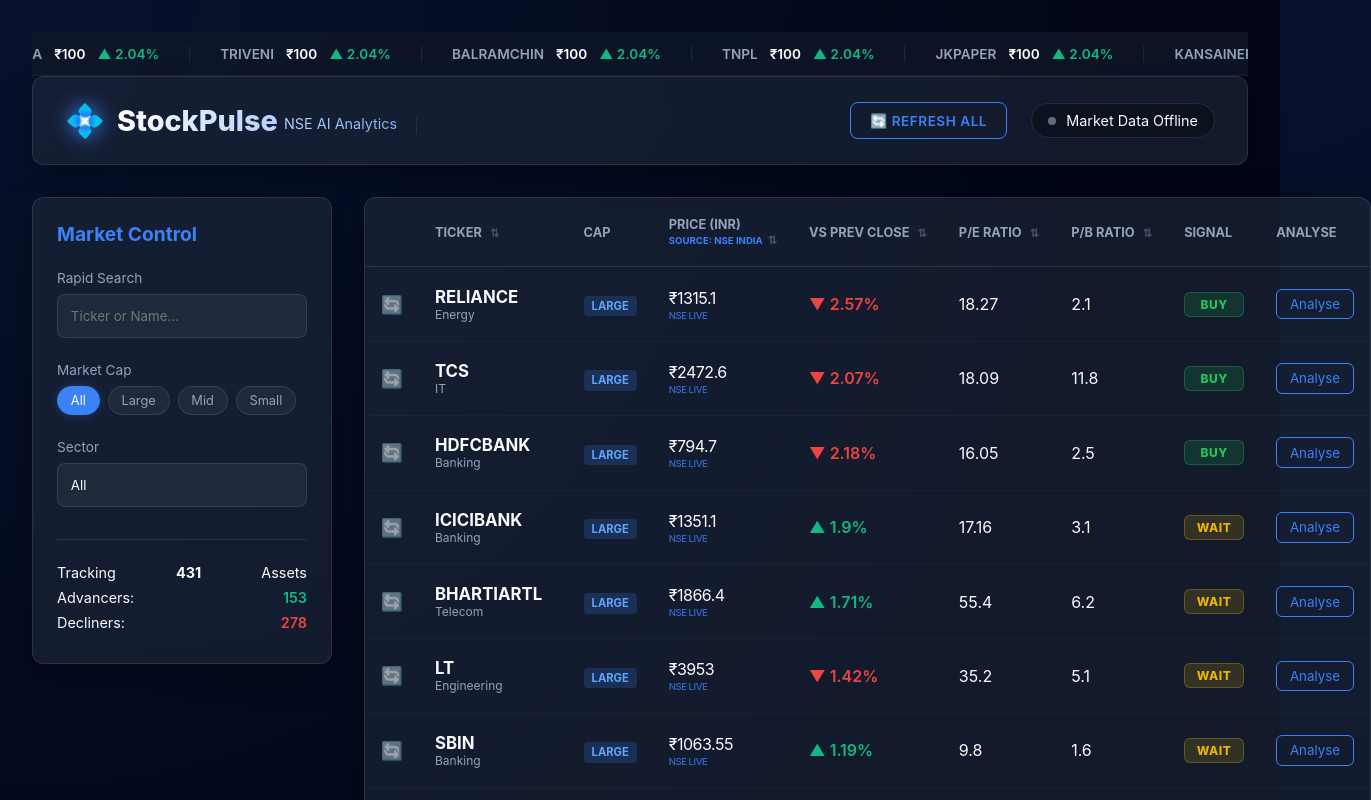
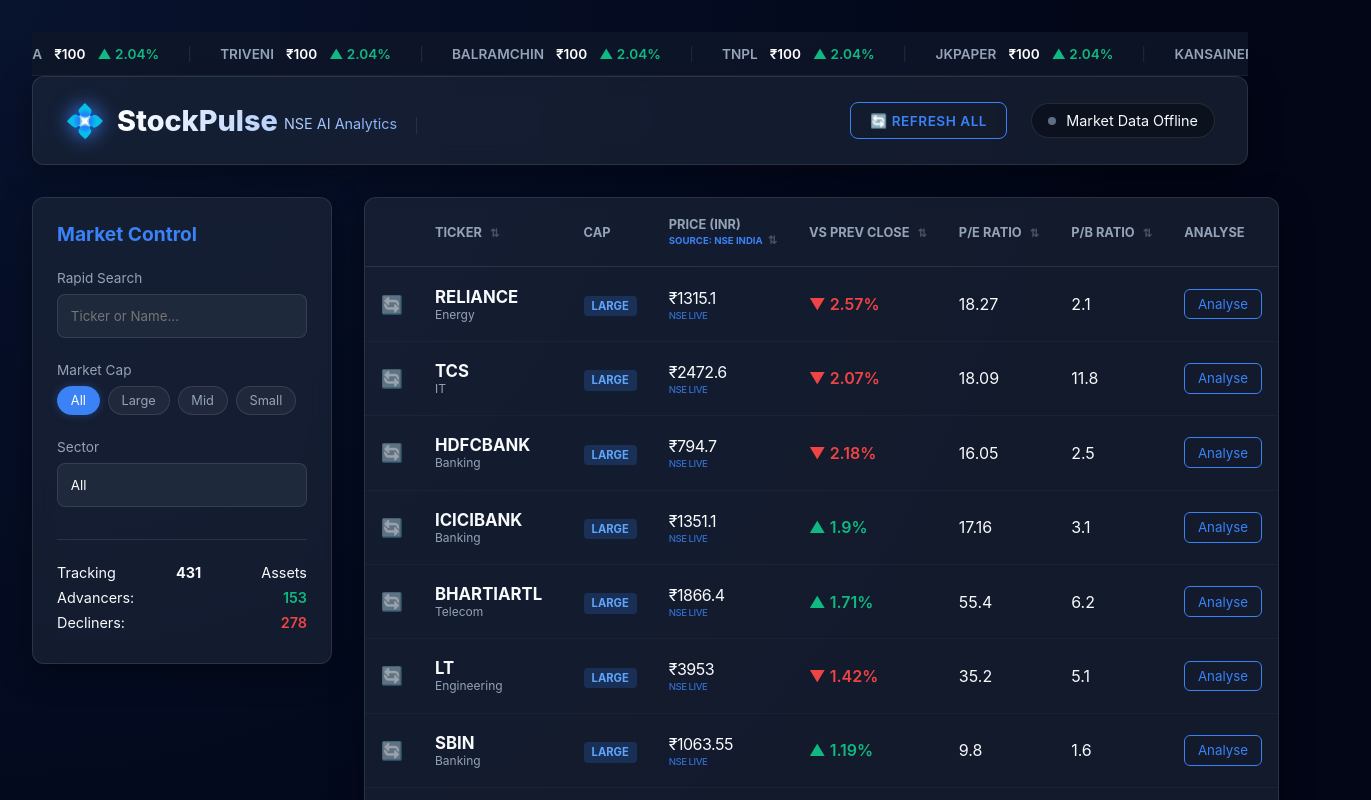
Before and after one commit to ShakyaPankaj1995/My-Screener-Site-, a React (Vite) app: page / in a window 1280 px wide. Shown: the top 800 px of the page, 1371 px wide, since content can reach past the window. Built offline with nearby package versions, Linux system fonts and the light colour scheme.

Commit message:
Refactor: Remove signal column from dashboard table and update signal generation logic

```diff
--- a/src/App.jsx
+++ b/src/App.jsx
@@ -250,7 +250,6 @@
                   <th className="th-sort" onClick={() => handleSort('change')}>Vs Prev Close {sortIcon('change')}</th>
                   <th className="th-sort" onClick={() => handleSort('pe')}>P/E Ratio {sortIcon('pe')}</th>
                   <th className="th-sort" onClick={() => handleSort('pb')}>P/B Ratio {sortIcon('pb')}</th>
-                  <th>Signal</th>
                   <th>Analyse</th>
                 </tr>
               </thead>
@@ -258,9 +257,6 @@
                 {paginatedStocks.map((stock) => {
                   const change = parseFloat(stock.change) || 0;
                   const nseLink = `https://www.nseindia.com/get-quote/equity/${stock.nseSlug || stock.symbol}`;
-                  const signals = deriveSignals(stock);
-                  const signal = signals.signal;
-
                   return (
                     <tr key={stock.symbol} className="table-row">
                       <td>
@@ -292,9 +288,6 @@
                       </td>
                       <td>
                         <a href={nseLink} target="_blank" rel="noreferrer" className="value-link">{stock.pb}</a>
-                      </td>
-                      <td>
-                         <span className={`signal-badge ${signal.toLowerCase()}`}>{signal}</span>
                       </td>
                       <td>
                         <button className="btn-info" onClick={() => setSelectedStock(stock)}>Analyse</button>
@@ -385,18 +378,11 @@
     ? `Technical data suggests a ${macd} on the daily chart. With estimated RSI at ${rsiEst}, the stock is showing healthy accumulation. Support levels are holding firm near 50-DMA, suggesting a sustained move toward the upper Bollinger Band.`
     : `Momentum has shifted to ${macd} territory. RSI at ${rsiEst} indicates the stock is ${rsiEst < 30 ? 'Oversold' : 'losing steam'}. Potential downside support at the 200-DMA needs to be monitored before fresh entries.`;
 
-  let score = Math.round(rsiEst);
-  if (score < 40) score = 75; // Oversold bounce logic
-  const signal = score > 65 ? 'BUY' : score < 40 ? 'SELL' : 'WAIT';
-
   return {
     week:  { label: 'Week Ahead', dir: weekDir, conf: Math.round(weekConf) },
     month: { label: '1 Month Trend', dir: monthDir, conf: Math.round(monthConf) },
     year:  { label: '1 Year Target', dir: yearDir, conf: Math.round(yearConf) },
-    summary,
-    rsiEst,
-    signal,
-    score
+    summary
   };
 }
 
@@ -442,8 +428,9 @@
 
   // Build synthetic technical data when live API is offline
   const syntheticPrice = parseFloat(fallbackSignals.price || 0);
+  const isBullish = fallbackSignals.week?.dir === 'Bullish';
   const verdictData = displayData || {
-    oscillators: { rsi: fallbackSignals.rsiEst || 50 },
+    oscillators: { rsi: isBullish ? 58 : 40 },
     moving_averages: {
       ema20:  syntheticPrice * 0.98,
       ema50:  syntheticPrice * 0.95,
```
